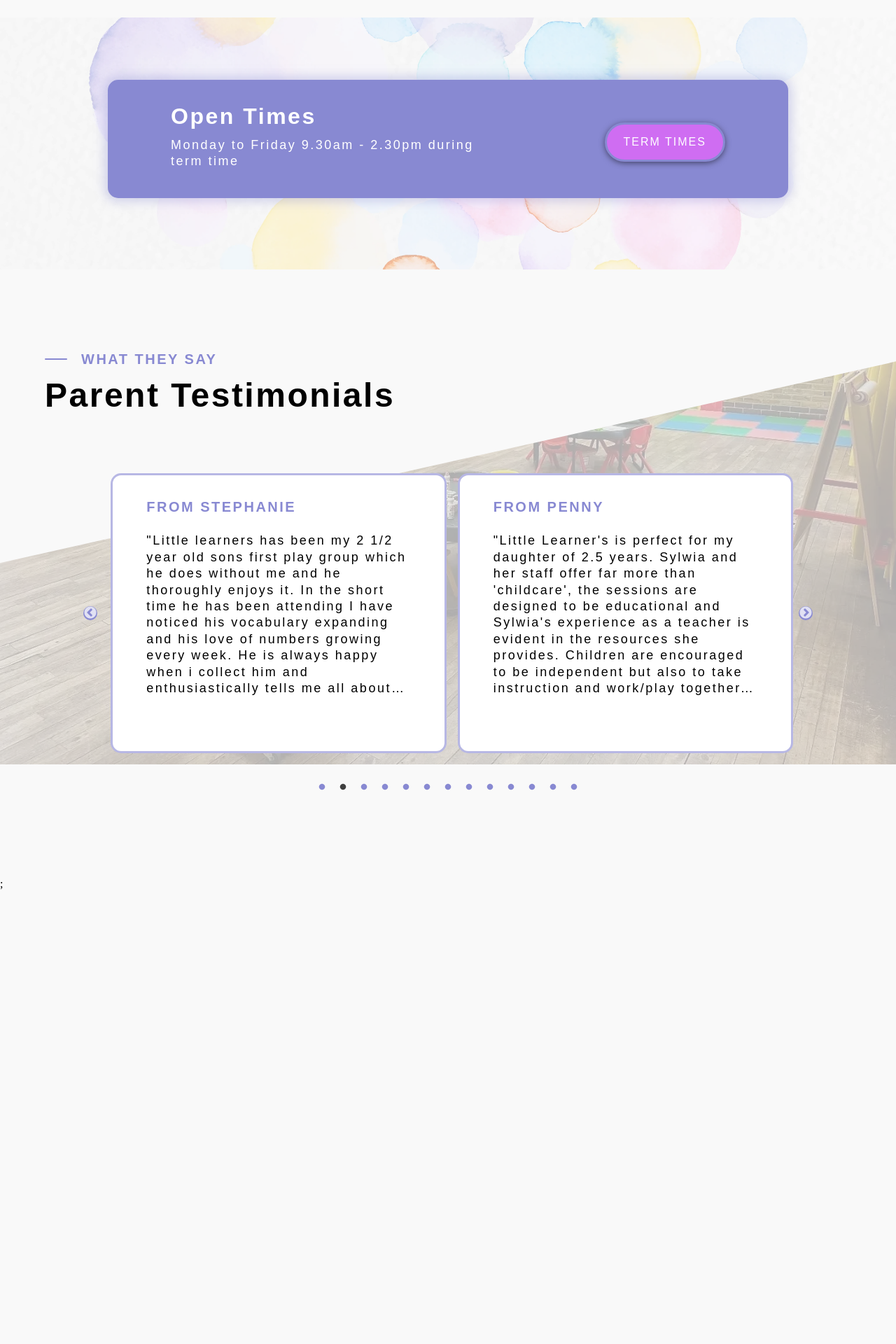
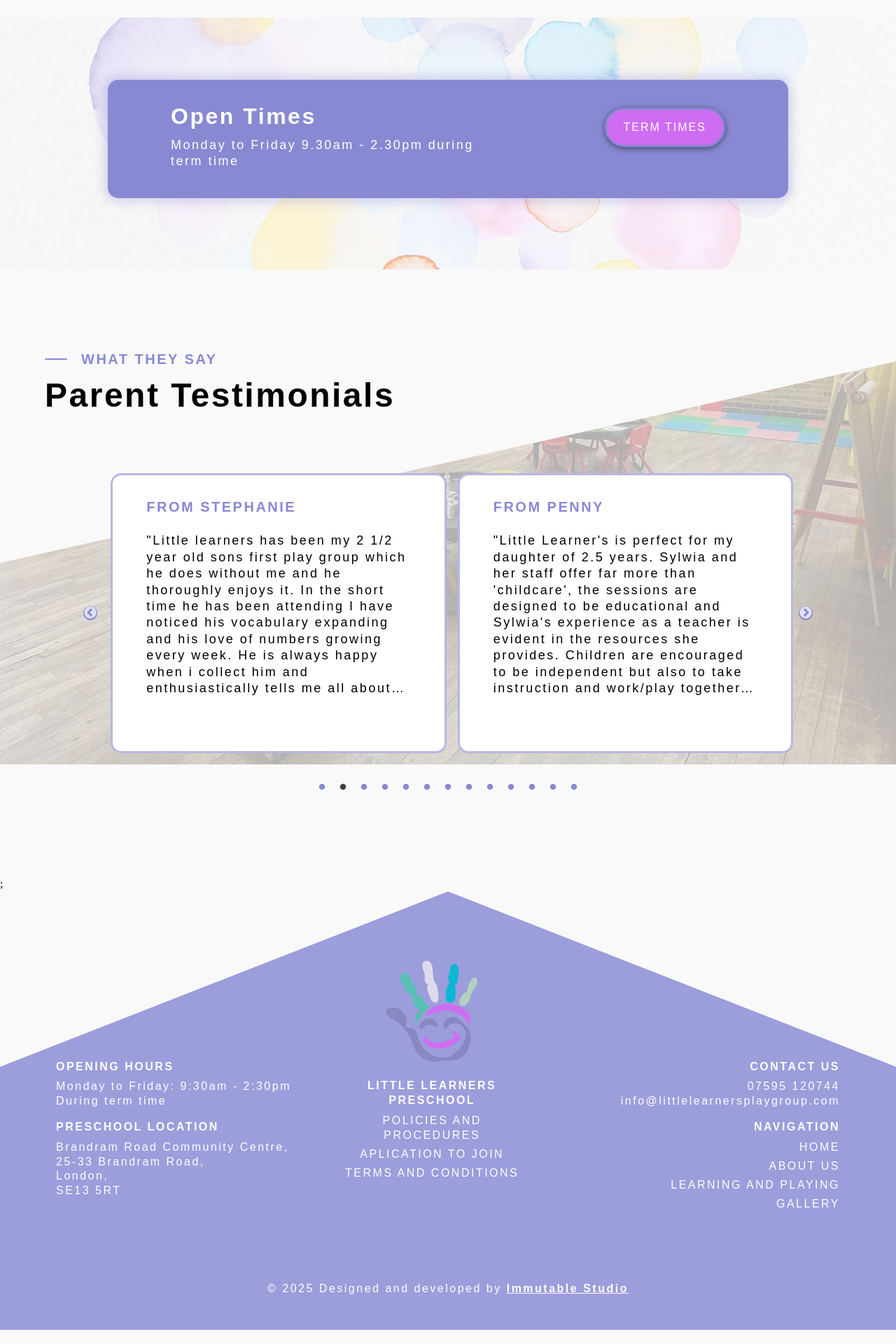
Before and after one commit to curveservices/little-learners, a React (Vite) app: page / in a window 1280 px wide. Shown: the part 4245-6165 px from the top of the page at 70% size. Built offline with nearby package versions, Linux system fonts and the light colour scheme.

Commit message:
class changes for visibility

```diff
--- a/src/components/cta/index.scss
+++ b/src/components/cta/index.scss
@@ -12,11 +12,6 @@
     .cta-title {
       margin: 0;
     }
-  }
-  .btn-container {
-    display: flex;
-    gap: 2rem;
-    align-items: center;
   }
 }
 .cta-body {
--- a/src/layout/footer/index.jsx
+++ b/src/layout/footer/index.jsx
@@ -5,7 +5,7 @@ import "./index.scss";
 const Footer = () => {
   const year = new Date().getFullYear();
   return (
-    <footer>
+    <footer className="visible">
       <div className="footer-container">
         <div className="footer-left">
           <div className="footer-title">OPENING HOURS</div>
--- a/src/layout/main/index.jsx
+++ b/src/layout/main/index.jsx
@@ -56,7 +56,7 @@ const Layout = () => {
         </>
       )};
       <QuickLinksPanel />
-      {showFooter && <Footer className="visiable" />}
+      {showFooter && <Footer />}
       <ScrollRestoration />
     </>
   );
```
